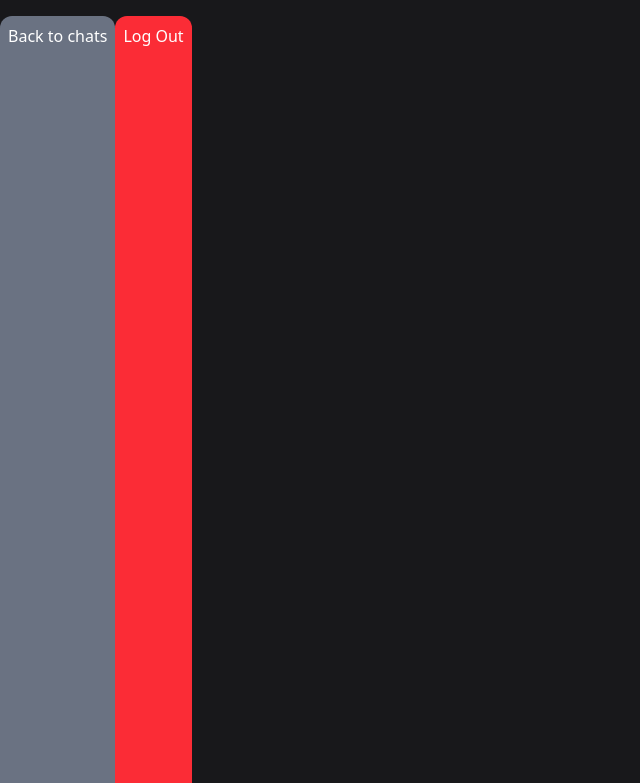
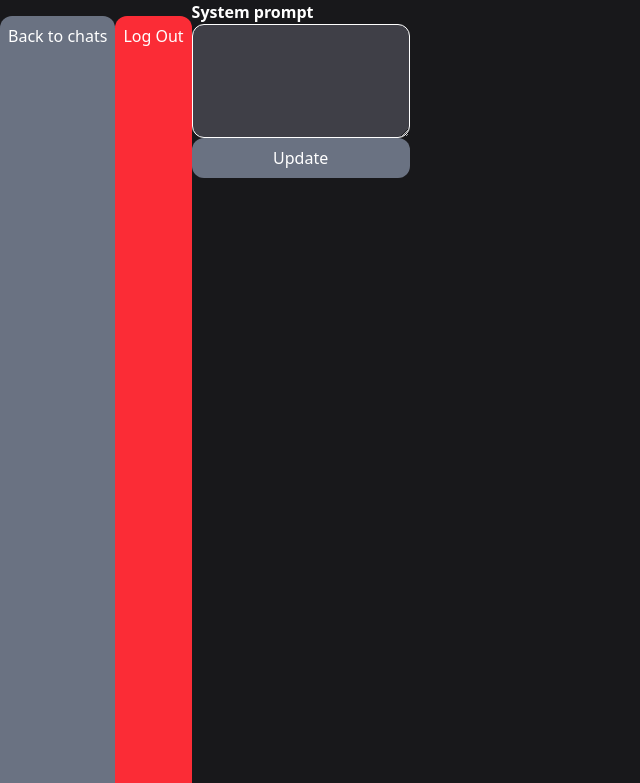
Before and after one commit to andreasrtv/llm-logger, a Flask app: page /admin in a window 1280 px wide. Shown: the top 783 px of the page, without its empty margins (0-640 px from the left). Run offline with Flask 3, Linux system fonts and the light colour scheme; the visitor is signed in with stand-in values (Sample User, id 1); data comes from the database, SQL or seed files in the repository.

Commit message:
User specific default system prompts to chats

```diff
--- a/app/db_utils.py
+++ b/app/db_utils.py
@@ -21,7 +21,12 @@ def get_user_by(username=None, user_id=None) -> User:
 
 
 def create_chat(user_id: str) -> str:
-    chat = Chat(user_id=user_id)
+    user = get_user_by(user_id=user_id)
+    if user.default_system_prompt:
+        chat = Chat(user_id=user_id, system_prompt=user.default_system_prompt)
+    else:
+        chat = Chat(user_id=user_id)
+
     db.session.add(chat)
     db.session.commit()
 
@@ -42,6 +47,10 @@ def get_own_chats(user_id: str, deleted=False, completed=False) -> list[Chat]:
         .order_by(Chat.created_at.desc())
         .all()
     )
+
+
+def get_chat(chat_id: str) -> Chat:
+    return Chat.query.get(chat_id)
 
 
 def get_newest_chat(deleted=False, completed=False) -> Chat:
--- a/app/models.py
+++ b/app/models.py
@@ -34,6 +34,8 @@ class User(UserMixin, db.Model):
     option_show_completed: so.Mapped[bool] = so.mapped_column(sa.Boolean, default=False)
     option_show_all: so.Mapped[bool] = so.mapped_column(sa.Boolean, default=False)
 
+    default_system_prompt: so.Mapped[str] = so.mapped_column(sa.Text, nullable=True)
+
     chats = so.relationship("Chat", back_populates="user", cascade="all, delete-orphan")
 
     def __repr__(self):
@@ -57,6 +59,8 @@ class Chat(db.Model):
     notes: so.Mapped[str] = so.mapped_column(sa.Text, nullable=True)
     deleted: so.Mapped[bool] = so.mapped_column(sa.Boolean, default=False)
     completed: so.Mapped[bool] = so.mapped_column(sa.Boolean, default=False)
+
+    system_prompt: so.Mapped[str] = so.mapped_column(sa.Text, nullable=True)
 
     user = so.relationship("User", back_populates="chats")
     messages = so.relationship(
--- a/app/templates/admin.html
+++ b/app/templates/admin.html
@@ -9,7 +9,7 @@
 
 </head>
 
-<!-- TODO: Fix stuff here. Add stuff like default system prompt, DB download/dump?, ... -->
+<!-- TODO: Fix stuff here -->
 
 <body class="flex h-screen bg-zinc-900">
     <a href="{{ url_for('home') }}" class="bg-gray-500 text-white p-2 rounded-xl text-center mt-4 block">
@@ -18,6 +18,14 @@
     <a href="{{ url_for('logout') }}" class="bg-red-500 text-white p-2 rounded-xl text-center mt-4 block">
         Log Out
     </a>
+    <form method="POST" action="{{ url_for('edit_user') }}" class="flex flex-col mb-4">
+        <label class="font-bold text-white">System prompt</label>
+        <textarea id="message-input" type="text" name="default_system_prompt"
+            class="p-2 border rounded-xl  bg-zinc-700 text-white"
+            rows="4">{{ user.default_system_prompt if user.default_system_prompt }}</textarea>
+        <button type="submit"
+            class="bg-gray-500 text-white p-2 rounded-xl  text-center hover:bg-gray-700">Update</button>
+    </form>
 </body>
 
 </html>
```
Also changed, not shown: app/llm.py (+7 -2 lines), app/templates/sidebar-options.html (+10 -0 lines).
